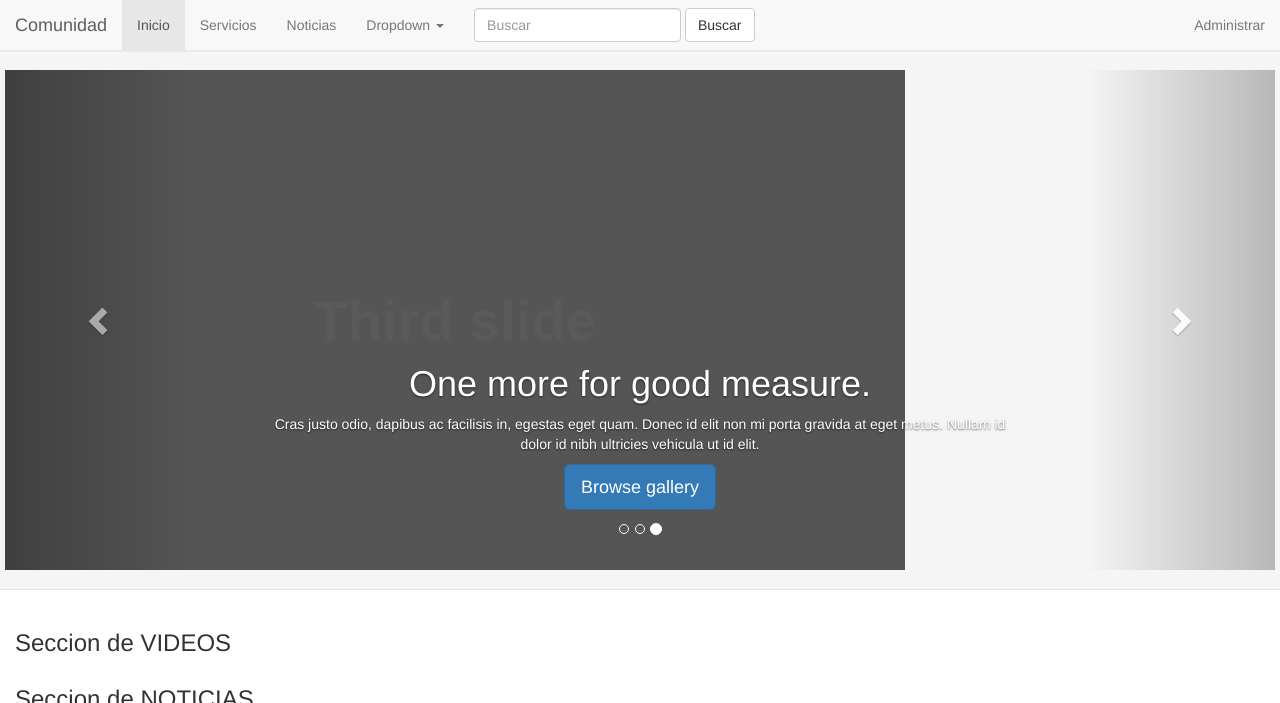
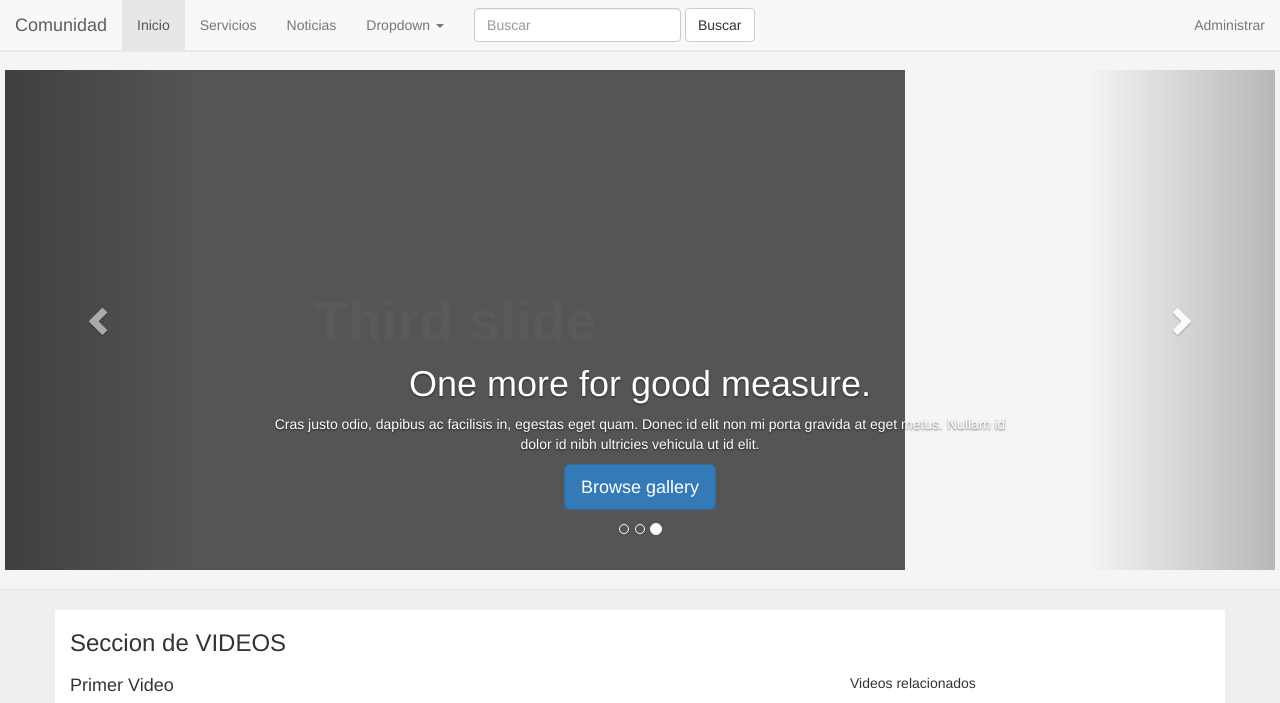
Before and after one commit to DaneryKinto/frida3, a PHP site: page / in a window 1280 px wide. Shown: the top 703 px of the page. Run offline with PHP 8.4, Linux system fonts and the light colour scheme.

Commit message:
container centrado

```diff
--- a/css/estilos.css
+++ b/css/estilos.css
@@ -8,4 +8,8 @@
 body{
 	/*E padding alinea el body con el nav fixed*/
 	padding-top: 50px;
+	background-color: #EEE;
 }
+.container div.row{
+	background-color: #FFF;
+}
--- a/index.php
+++ b/index.php
@@ -45,13 +45,21 @@
 			    <a class="right carousel-control" href="#carousel-id" data-slide="next"><span class="glyphicon glyphicon-chevron-right"></span></a>
 			</div>
 		</div>
-		<div class="container-fluid">
+		<div class="container">
 		<div class="row">
 			<div class="col-lg-12 col-md-12">
 				<h3>Seccion de VIDEOS</h3>
 				<!--ULTIMOS VIDEOS videos importantes vista previa y descripcion-->
 			</div>
-
+			<div class="col-lg-8">
+				<h4>Primer Video</h4>
+				<div class="embed-responsive embed-responsive-4by3">
+					<iframe width="420" height="315" src="https://www.youtube.com/embed/oduoQVYTOfE" frameborder="0" allowfullscreen></iframe>
+				</div>
+			</div>
+			<div class="col-lg-4">
+				<h5>Videos relacionados</h5>
+			</div>
 		</div>
 		<div class="row">
 			<div class="col-lg-12 col-md-12">
```
